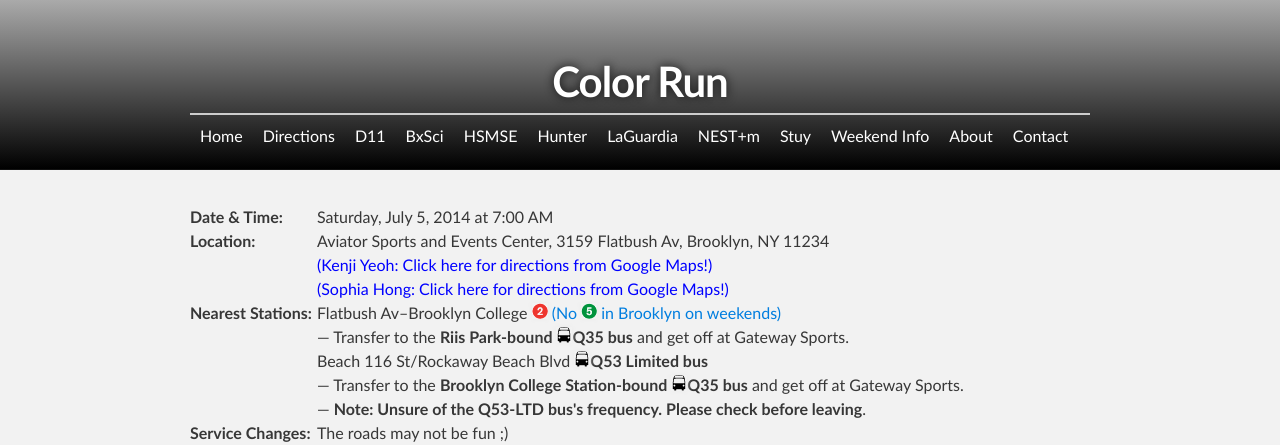
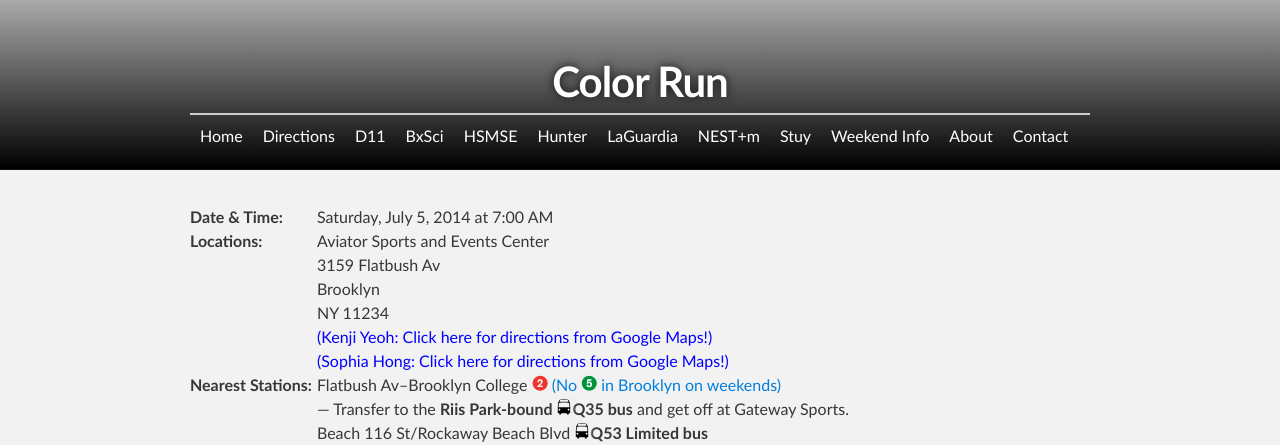
Before and after one commit to d11directions/d11directions.github.io, a Jekyll site: the page built from fun/Color_Run.html, in a window 1280 px wide. Shown: the top 445 px of the page. Built offline with Jekyll 4.4.1, drawn with Linux system fonts in a browser that asks for light colours; part of the change alters nothing that is shown.

Commit message:
Update special Color Run directions

```diff
--- a/fun/Color_Run.html
+++ b/fun/Color_Run.html
@@ -1,10 +1,8 @@
 ---
 layout: direction
 title: Color Run
-for: Bronx Science Key Club
-tags: [bxsci]
 time: Saturday, July 5, 2014 at 7:00 AM
-location: Aviator Sports and Events Center, 3159 Flatbush Av, Brooklyn, NY 11234
+locations: [Aviator Sports and Events Center, 3159 Flatbush Av, Brooklyn, NY 11234]
 nearest-stations:
     - Flatbush Av&ndash;Brooklyn College <img src="/img/2.png" alt="(2)"> <a href="/weekend_info/">(No <img src="/img/5.png" alt="(5)"> in Brooklyn on weekends)</a><br>&mdash; Transfer to the <strong>Riis Park-bound <img src="/img/bus.png">Q35 bus</strong> and get off at Gateway Sports.
     - Beach 116 St/Rockaway Beach Blvd <strong><img src="/img/bus.png">Q53 Limited bus</strong><br>&mdash; Transfer to the <strong>Brooklyn College Station-bound <img src="/img/bus.png">Q35 bus</strong> and get off at Gateway Sports.<br>&mdash; <strong>Note&#58; Unsure of the Q53-LTD bus's frequency. Please check before leaving</strong>.
```
